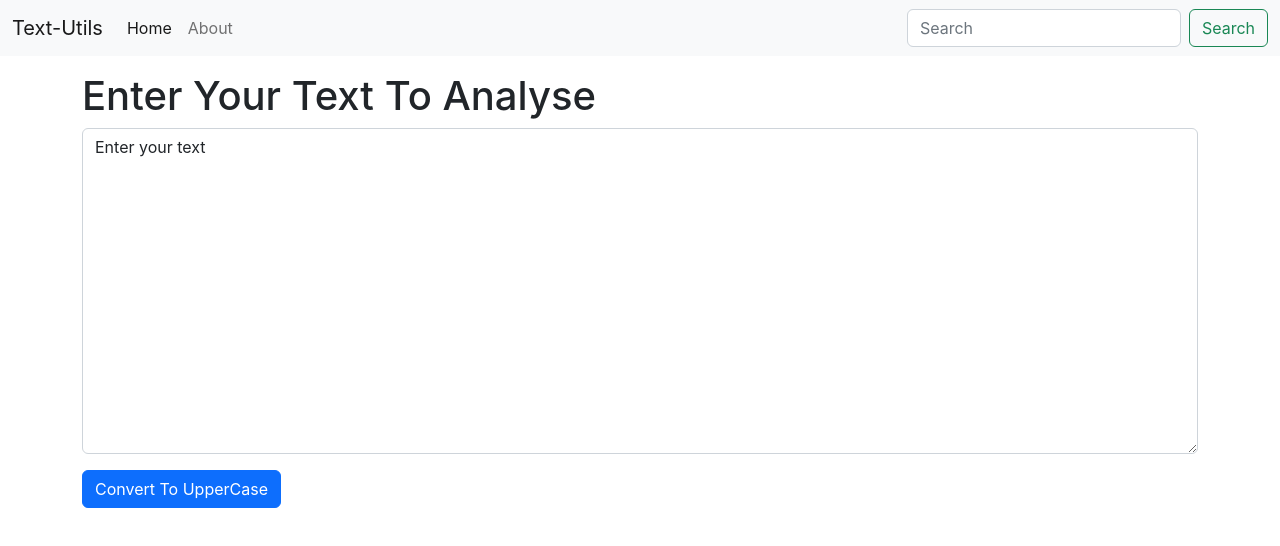
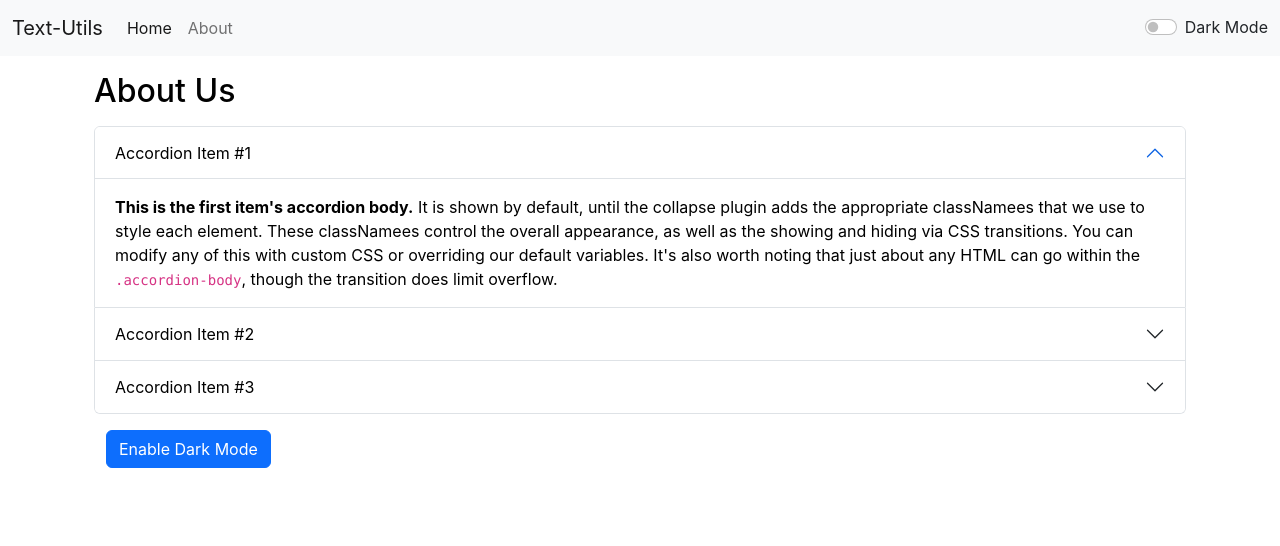
Before and after one commit to anurag-b72/Text-Utils, a React (Create React App) app: page /About in a window 1280 px wide. Shown: the top 546 px of the page. Built offline with nearby package versions, Linux system fonts and the light colour scheme.

Commit message:
few more upgrades are left 24/07/2022

```diff
--- a/package.json
+++ b/package.json
@@ -8,6 +8,7 @@
     "@testing-library/user-event": "^13.5.0",
     "react": "^18.1.0",
     "react-dom": "^18.1.0",
+    "react-router-dom": "^6.3.0",
     "react-scripts": "5.0.1",
     "web-vitals": "^2.1.4"
   },
--- a/public/index.html
+++ b/public/index.html
@@ -7,12 +7,12 @@
     <meta name="theme-color" content="#000000" />
     <meta
       name="description"
-      content="Web site created using create-react-app"
+      content="Text-Utils is text based utility which is used to manipulate your text."
     />
     <link rel="apple-touch-icon" href="%PUBLIC_URL%/logo192.png" />
     <link rel="manifest" href="%PUBLIC_URL%/manifest.json" />
     <link href="https://cdn.jsdelivr.net/npm/bootstrap@5.2.0-beta1/dist/css/bootstrap.min.css" rel="stylesheet" integrity="sha384-0evHe/X+R7YkIZDRvuzKMRqM+OrBnVFBL6DOitfPri4tjfHxaWutUpFmBp4vmVor" crossorigin="anonymous">
-    <title>React App</title>
+    <title>Text-Utils</title>
   </head>
   <body>
     <noscript>You need to enable JavaScript to run this app.</noscript>
--- a/src/App.js
+++ b/src/App.js
@@ -1,17 +1,61 @@
 // import logo from './logo.svg';
 //import './App.css';
+import About from './Cmponents/About';
+import { useState } from 'react';
 import Navbar from './Cmponents/Navbar';
 import TextForm from './Cmponents/TextForm';
+import Alert from './Cmponents/Alert';
+import {
+  BrowserRouter as Router,
+  Routes,
+  Route,
+
+} from "react-router-dom";
 
 
 function App() {
+  const [Mode, setMode] = useState('light');
+  const [alert, setAlert] = useState(null)
+
+  const showAlert = (message, type) => {
+    setAlert({
+      msg: message,
+      type: type
+    })
+    setTimeout(() => {
+      setAlert(null)
+    }, 1000);
+  }
+  const toggleMode = () => {
+    if (Mode === 'light') {
+      setMode('dark');
+      document.body.style.backgroundColor = 'black';
+      showAlert("Dark Mode has been Enabled", "success");
+    }
+    else {
+      setMode('light');
+      document.body.style.backgroundColor = 'white';
+      showAlert("Light Mode has been Enabled", "success");
+    }
+  }
   return (
     <>
-     <Navbar title="Text-Utils" />
-     {/* <Navbar /> */}
-     <div className="container my-3">
-     <TextForm heading = "Enter Your Text To Analyse"/>
-     </div>
+      <Router>
+        <Navbar title="Text-Utils" mode={Mode} toggleMode={toggleMode} />
+        <Alert alert={alert} />
+        <div className="container my-3">
+          <Routes>
+            <Route exact path='/About'
+              element={<About />}>
+            </Route>
+            <Route exact path='/' element={<TextForm showAlert={showAlert} heading="Enter Your Text To Analyse" mode={Mode} />}>
+
+            </Route>
+          </Routes>
+
+
+        </div>
+      </Router>
 
     </>
   );
--- /dev/null
+++ b/src/Cmponents/About.js
@@ -0,0 +1,77 @@
+import React, {useState} from 'react'
+
+export default function About() {
+    const [myStyle, setmyStyle]= useState({
+        color: 'black',
+        backgroundColor: 'white'
+    })
+    const [btntext,setbtntext] = useState("Enable Dark Mode")
+   const toggleStyle = ()=>{
+        if(myStyle.color === 'black')
+        {
+            setmyStyle({
+                color:'white',
+                backgroundColor: 'black',
+                // border:'1px solid white'
+
+            })
+            setbtntext("Enable Light Mode");
+        }
+        else{
+            setmyStyle({
+                color:'black',
+                backgroundColor: 'white',
+
+            })
+            setbtntext("Enable Dark Mode");
+    }
+}
+
+  return (
+        <div className='container' style={myStyle}>
+            <h2 className='my-3'>About Us</h2>
+        <div className="accordion" id="accordionExample">
+    <div className="accordion-item" style={myStyle}>
+        <h2 className="accordion-header" id="headingOne">
+        <button className="accordion-button" style={myStyle} type="button" data-bs-toggle="collapse" data-bs-target="#collapseOne" aria-expanded="true" aria-controls="collapseOne">
+            Accordion Item #1
+        </button>
+        </h2>
+        <div id="collapseOne" className="accordion-collapse collapse show" aria-labelledby="headingOne" data-bs-parent="#accordionExample">
+        <div className="accordion-body">
+            <strong>This is the first item's accordion body.</strong> It is shown by default, until the collapse plugin adds the appropriate classNamees that we use to style each element. These classNamees control the overall appearance, as well as the showing and hiding via CSS transitions. You can modify any of this with custom CSS or overriding our default variables. It's also worth noting that just about any HTML can go within the <code>.accordion-body</code>, though the transition does limit overflow.
+        </div>
+        </div>
+    </div>
+    <div className="accordion-item" style={myStyle}>
+        <h2 className="accordion-header" id="headingTwo">
+        <button className="accordion-button collapsed" style={myStyle} type="button" data-bs-toggle="collapse" data-bs-target="#collapseTwo" aria-expanded="false" aria-controls="collapseTwo">
+            Accordion Item #2
+        </button>
+        </h2>
+        <div id="collapseTwo" className="accordion-collapse collapse" aria-labelledby="headingTwo" data-bs-parent="#accordionExample">
+        <div className="accordion-body">
+            <strong>This is the second item's accordion body.</strong> It is hidden by default, until the collapse plugin adds the appropriate classNamees that we use to style each element. These classNamees control the overall appearance, as well as the showing and hiding via CSS transitions. You can modify any of this with custom CSS or overriding our default variables. It's also worth noting that just about any HTML can go within the <code>.accordion-body</code>, though the transition does limit overflow.
+        </div>
+        </div>
+    </div>
+    <div className="accordion-item" style={myStyle}>
+        <h2 className="accordion-header" id="headingThree">
+        <button className="accordion-button collapsed" style={myStyle} type="button" data-bs-toggle="collapse" data-bs-target="#collapseThree" aria-expanded="false" aria-controls="collapseThree">
+            Accordion Item #3
+        </button>
+        </h2>
+        <div id="collapseThree" className="accordion-collapse collapse" aria-labelledby="headingThree" data-bs-parent="#accordionExample">
+        <div className="accordion-body">
+            <strong>This is the third item's accordion body.</strong> It is hidden by default, until the collapse plugin adds the appropriate classNamees that we use to style each element. These classNamees control the overall appearance, as well as the showing and hiding via CSS transitions. You can modify any of this with custom CSS or overriding our default variables. It's also worth noting that just about any HTML can go within the <code>.accordion-body</code>, though the transition does limit overflow.
+        </div>
+        </div>
+    </div>
+    </div>
+    <div className="container my-3">
+    <button type="button" onClick={toggleStyle} className="btn btn-primary">{btntext}</button>
+    </div>
+
+        </div>
+  )
+}
--- /dev/null
+++ b/src/Cmponents/Alert.js
@@ -0,0 +1,16 @@
+import React from 'react'
+
+function Alert(props) {
+    const capitalize =(word)=>{
+        const lower = word.toLowerCase();
+        return lower.charAt(0).toUpperCase() + lower.slice(1);
+    }
+  return (
+   props.alert && <div className={`alert alert-${props.alert.type} alert-dismissible fade show`} role="alert">
+            <strong>{capitalize(props.alert.type)}</strong>: {props.alert.msg}
+            {/* <button type="button" className="btn-close" data-bs-dismiss="alert" aria-label="Close"></button> */}
+            </div>
+  )
+}
+
+export default Alert
--- a/src/Cmponents/Navbar.js
+++ b/src/Cmponents/Navbar.js
@@ -1,29 +1,42 @@
 import React from 'react'
 import PropTypes from 'prop-types'
+import { Link } from 'react-router-dom';
 
 export default function Navbar(props)
 {
     return(
-        <nav className="navbar navbar-expand-lg bg-light">
+        <nav className={`navbar navbar-expand-lg navbar-${props.mode} bg-${props.mode}`}>
   <div className="container-fluid">
-    <a className="navbar-brand" href="/">{props.title}</a>
+    <Link className="navbar-brand" to="/">{props.title}</Link>
     <button className="navbar-toggler" type="button" data-bs-toggle="collapse" data-bs-target="#navbarSupportedContent" aria-controls="navbarSupportedContent" aria-expanded="false" aria-label="Toggle navigation">
       <span className="navbar-toggler-icon"></span>
     </button>
     <div className="collapse navbar-collapse" id="navbarSupportedContent">
       <ul className="navbar-nav me-auto mb-2 mb-lg-0">
         <li className="nav-item">
-          <a className="nav-link active" aria-current="page" href="/">Home</a>
+          <Link className="nav-link active" aria-current="page" to="/">Home</Link>
         </li>
         <li className="nav-item">
-          <a className="nav-link" href="/">About</a>
+          <Link className="nav-link" to="/About">About</Link>
         </li>
 
+
+
+
       </ul>
-      <form className="d-flex" role="search">
+      {/* <form className="d-flex" role="search">
         <input className="form-control me-2" type="search" placeholder="Search" aria-label="Search"/>
-        <button className="btn btn-outline-success" type="submit">Search</button>
-      </form>
+        <button className="btn btn-outline-primary" type="submit">Search</button>
+      </form> */}
+      {/* <div className={`form-check form-switch text-${props.mode==='light'?'dark':'light'}`}>
+     <input className="form-check-input" onClick={props.toggleMode} type="ckeckbox" id="flexSwitchCheckDefault"/>
+     <label className="form-check-label" htmlFor="flexSwitchCheckDefault">Dark Mode</label>
+          </div> */}
+
+          <div className={`form-check form-switch text-${props.mode==='light'?'dark':'light'}`}>
+  <input className="form-check-input" onClick={props.toggleMode} type="checkbox" role="switch" id="flexSwitchCheckDefault" />
+  <label className="form-check-label" htmlFor="flexSwitchCheckDefault">Dark Mode</label>
+</div>
     </div>
   </div>
 </nav>
--- a/src/Cmponents/TextForm.js
+++ b/src/Cmponents/TextForm.js
@@ -9,20 +9,55 @@ export default function TextForm(props)
         //  setText("You have clicked button");
         let newText = text.toUpperCase();
         setText(newText);
+        props.showAlert("Changed to upper case","success");
      }
+     const handleLoClick = ()=>{
+
+      let newText = text.toLowerCase();
+      setText(newText);
+      props.showAlert("Changed to lower Case","success");
+   }
+   const handleClearClick = ()=>{
+
+    let newText = "";
+    setText(newText);
+    props.showAlert("Cleared Text","success");
+ }
      const handleOnChange = (event)=>{
-        console.log("On Change");
+        // console.log("On Change");
         setText(event.target.value);
     }
-    const [text, setText] = useState('Enter your text');
+    const handleCopy = ()=>{
+      var text = document.getElementById("myBox");
+      text.select();
+      navigator.clipboard.writeText(text.value);
+      props.showAlert("Coppied to clipboard!!!","success");
+    }
+
+    const [text, setText] = useState('');
   return (
-<div>
+    <>
+
+  <div className="container" style={{color:props.mode==='light'?'black':'white'}}>
 <h1>{props.heading}</h1>
 <div className="mb-3">
 {/* <label for="myBox" className="form-label">Example textarea</label> */}
-  <textarea className="form-control" id="myBox" value={text} onChange={handleOnChange} rows="13"></textarea>
+  <textarea className="form-control" id="myBox" value={text} onChange={handleOnChange} style={{backgroundColor:props.mode==='light'?'white':'#111112',
+  color:props.mode==='light'?'black':'white' }} rows="9"></textarea>
 </div>
-<button className="btn btn-primary" onClick={handleUpClick}>Convert To UpperCase</button>
+<button className="btn btn-primary mx-2 "onClick={handleUpClick}>Convert To UpperCase</button>
+<button className="btn btn-primary mx-2 " onClick={handleLoClick}>Convert To LowerCase</button>
+<button className="btn btn-primary mx-2 " onClick={handleClearClick}>Clear Text</button>
+<button className="btn btn-primary mx-2 " onClick={handleCopy}>Copy</button>
+
 </div>
+<div className="container my-3" style={{color:props.mode==='light'?'black':'white'}}>
+<h2>Your text Summary</h2>
+<p>{text.length===0?0:text.split(" ").length} words and {text.length} characters</p>
+<p>{text.length===0?0:text.split(" ").length * 0.008} Minutes to read</p>
+<h3>Preview</h3>
+<p>{text.length>0?text:"Enter Something above to preview"}</p>
+</div>
+</>
   )
 }
```
Also changed, not shown: 1 other file (tests, documents, lock files or other folders).
